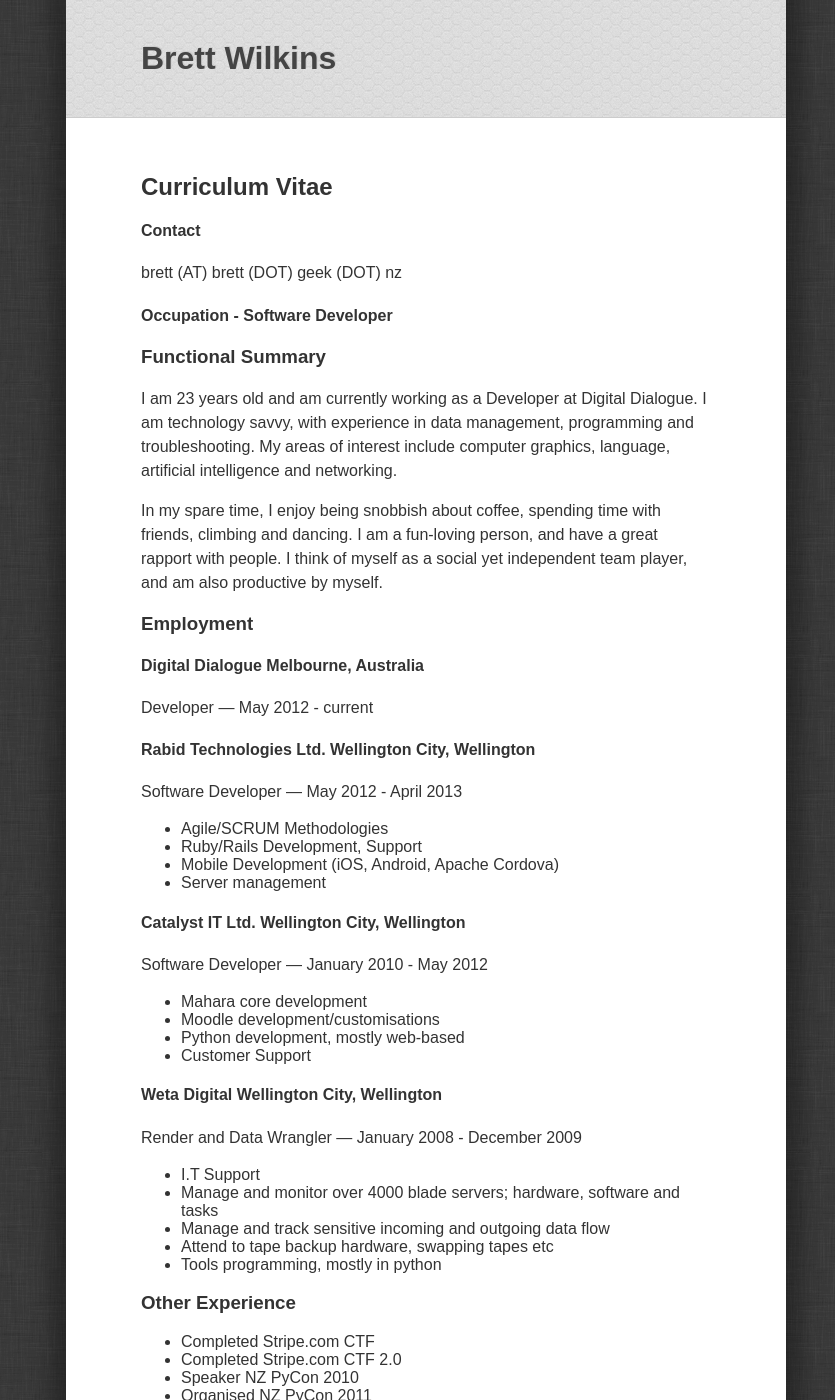
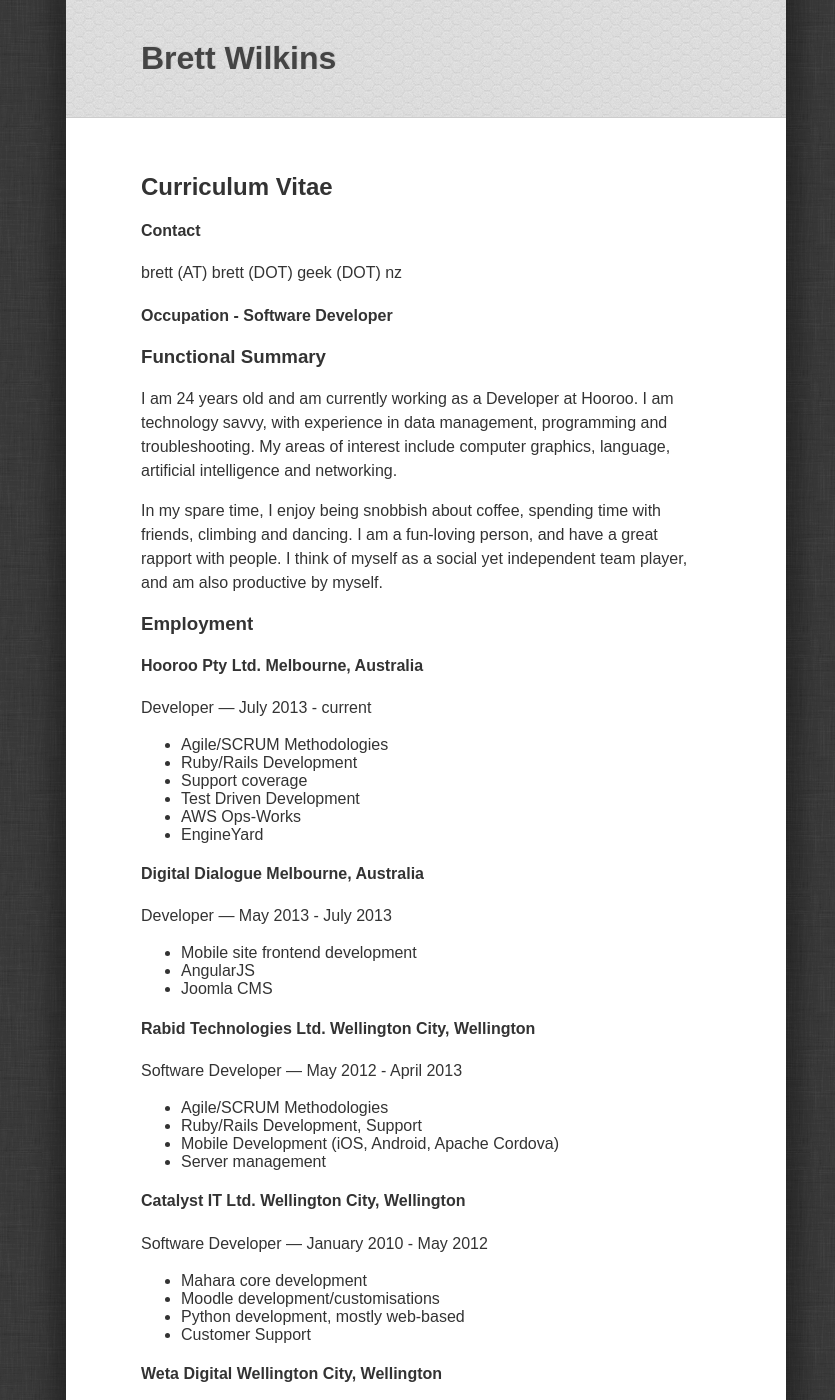
Before and after one commit to bwilkins/bwilkins.github.com, a Jekyll site: the page built from cv.md, in a window 1280 px wide and 1400 px high. Shown: the whole window, without its empty margins (214-1049 px from the left). Built offline with Jekyll 4.4.1, drawn with Linux system fonts in a browser that asks for light colours; Markdown is read by kramdown in place of the engine named in the settings; some of the changed text lies outside the part shown.

Commit message:
Updating CV

```diff
--- a/cv.md
+++ b/cv.md
@@ -10,14 +10,28 @@
 
 ### Functional Summary
 
-I am 23 years old and am currently working as a Developer at Digital Dialogue. I am technology savvy, with experience in data management, programming and troubleshooting. My areas of interest include computer graphics, language, artificial intelligence and networking.
+I am 24 years old and am currently working as a Developer at Hooroo. I am technology savvy, with experience in data management, programming and troubleshooting. My areas of interest include computer graphics, language, artificial intelligence and networking.
 
 In my spare time, I enjoy being snobbish about coffee, spending time with friends, climbing and dancing. I am a fun-loving person, and have a great rapport with people. I think of myself as a social yet independent team player, and am also productive by myself.
 
 ### Employment
 
+#### Hooroo Pty Ltd. Melbourne, Australia
+Developer --- July 2013 - current
+
+- Agile/SCRUM Methodologies
+- Ruby/Rails Development
+- Support coverage
+- Test Driven Development
+- AWS Ops-Works
+- EngineYard
+
 #### Digital Dialogue Melbourne, Australia
-Developer --- May 2012 - current
+Developer --- May 2013 - July 2013
+
+- Mobile site frontend development
+- AngularJS
+- Joomla CMS
 
 #### Rabid Technologies Ltd. Wellington City, Wellington
 Software Developer --- May 2012 - April 2013
```
Also changed, not shown: other parts of cv.md (+2 -2 lines).
